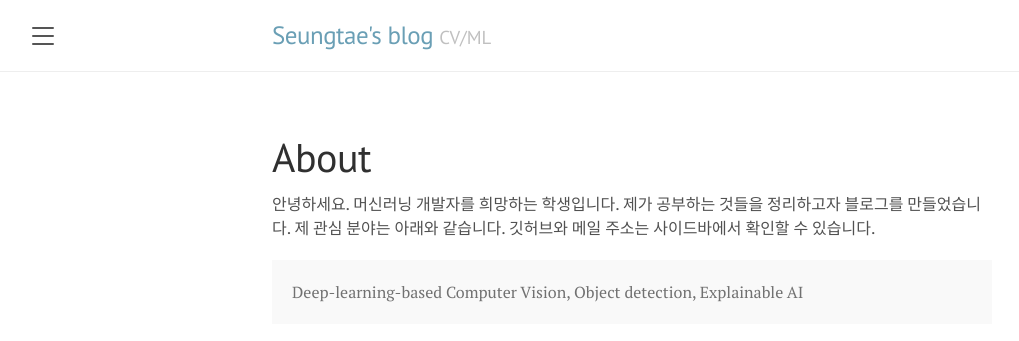
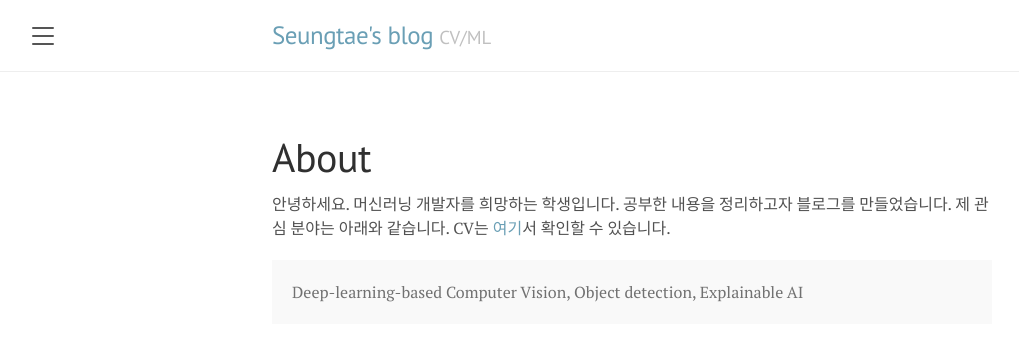
Before and after one commit to stnamjef/stnamjef.github.io, a Jekyll site: the page built from index.md, in a window 1280 px wide. Shown: the top 341 px of the page, without its empty margins (8-1027 px from the left). Built offline with Jekyll 4.4.1, drawn with Linux system fonts in a browser that asks for light colours; nearby versions of some CDN libraries.

Commit message:
cv added

```diff
--- a/index.md
+++ b/index.md
@@ -3,8 +3,8 @@ layout: page
 title: About
 ---
 
-안녕하세요. 머신러닝 개발자를 희망하는 학생입니다. 제가 공부하는 것들을 정리하고자 블로그를 만들었습니다.
-제 관심 분야는 아래와 같습니다. 깃허브와 메일 주소는 사이드바에서 확인할 수 있습니다.
+안녕하세요. 머신러닝 개발자를 희망하는 학생입니다. 공부한 내용을 정리하고자 블로그를 만들었습니다.
+제 관심 분야는 아래와 같습니다. CV는 [여기](/public/cv.pdf)서 확인할 수 있습니다.
 <p class="message">
   Deep-learning-based Computer Vision, Object detection, Explainable AI
 </p>
```
